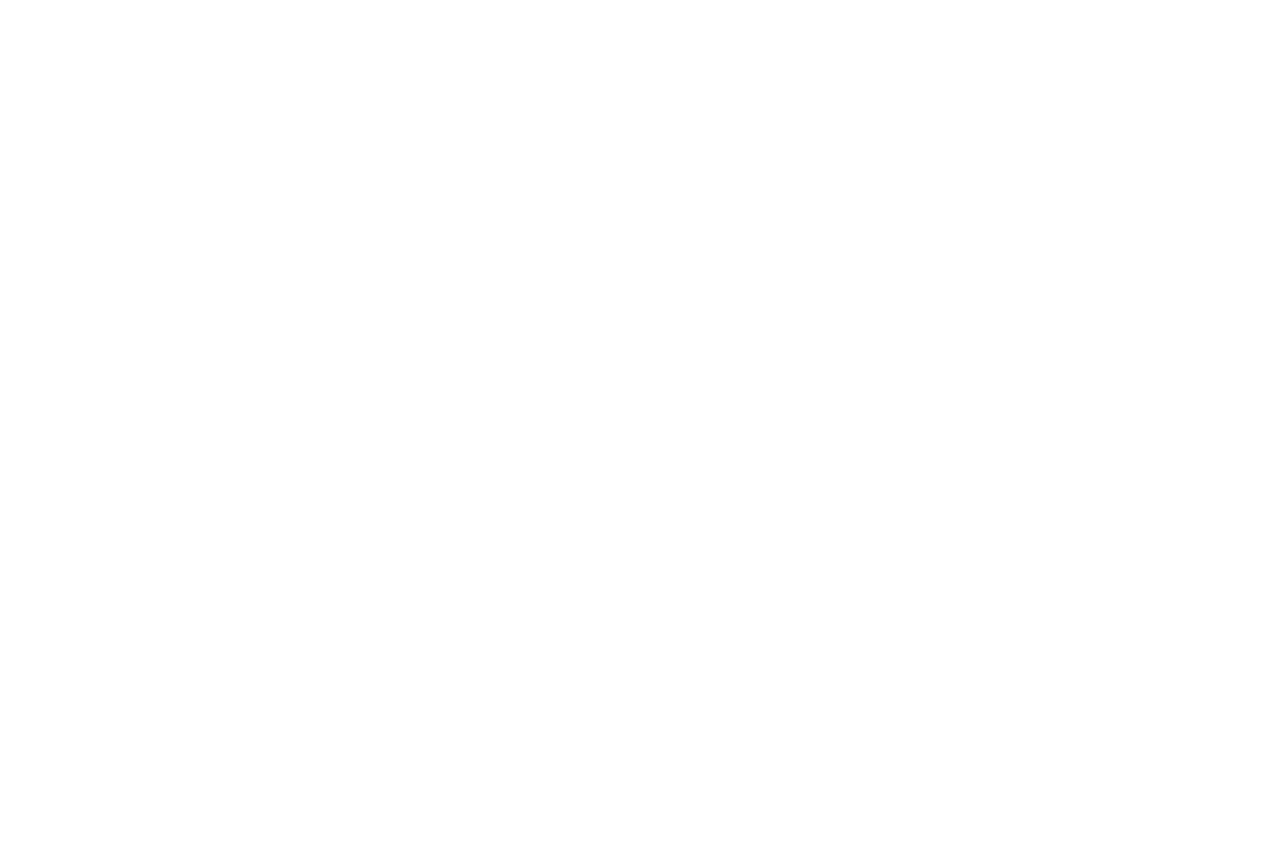
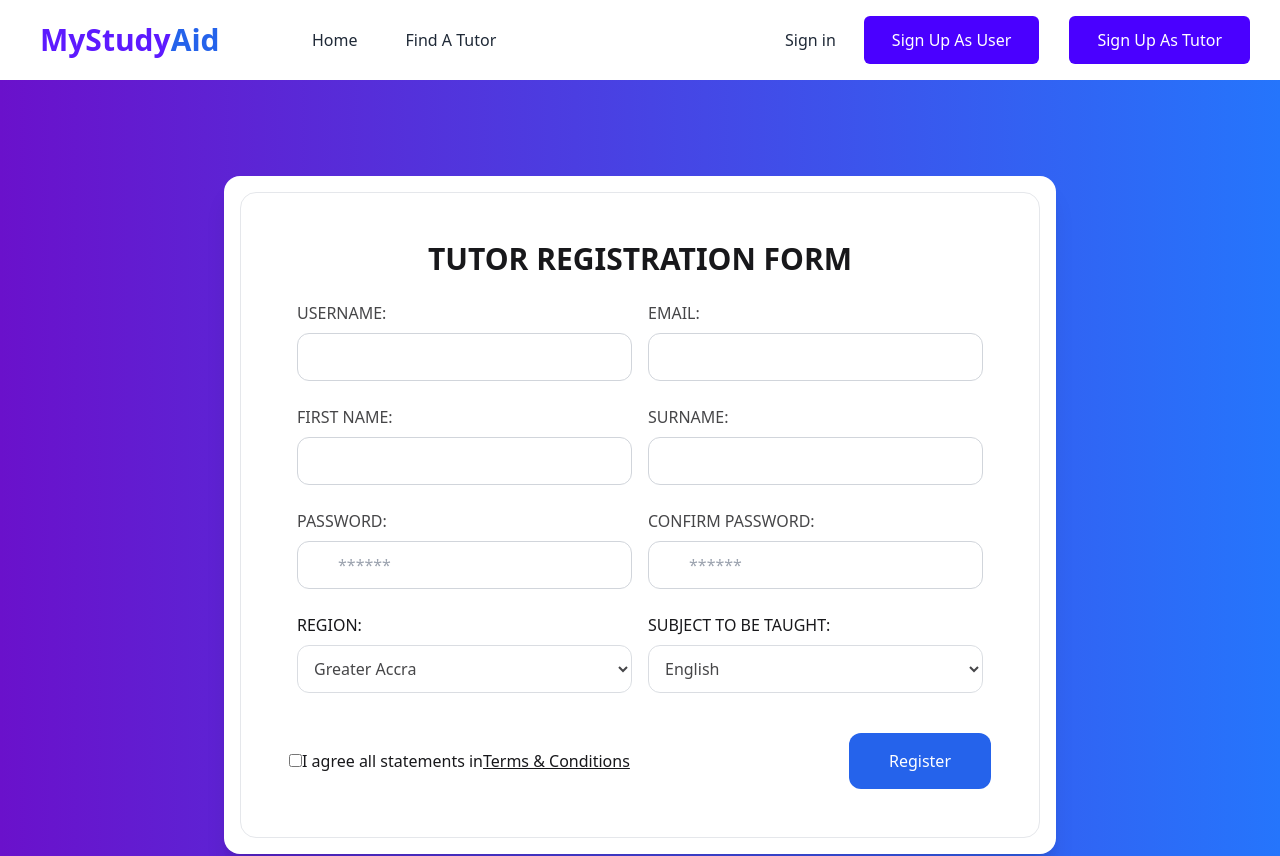
Before and after one commit to Edulink-Ghana/Frontend, a React (Vite) app: page /tutorsignup in a window 1280 px wide. Before the commit this address had no page. Shown: the top 856 px of the page. Before the commit the page ends 800 px from the top, so only its background shows below. Built offline with nearby package versions, Linux system fonts and the light colour scheme.

Commit message:
Created the Tutor Sign Up

```diff
--- a/src/App.jsx
+++ b/src/App.jsx
@@ -5,6 +5,7 @@ import Hero from "./landing page/components/hero";
 import FindTutor from "./landing page/components/findTutor";
 import SignIn11 from "./Pages/login";
 import SignUp16 from "./Pages/userSignUp";
+import SignUp17 from "./Pages/tutorSignUp";
 
 function App() {
   return (
@@ -15,6 +16,7 @@ function App() {
           <Route path="hero" element={<Hero />} />
           <Route path="find-tutor" element={<FindTutor />} />
           <Route path="/signup" element={<SignUp16 />} />
+          <Route path="/tutorsignup" element={<SignUp17 />} />
           <Route path="/login" element={<SignIn11 />} />
         </Route>
       </Routes>
--- a/src/Pages/tutorSignUp.jsx
+++ b/src/Pages/tutorSignUp.jsx
@@ -1,9 +1,213 @@
-import React from 'react'
+import React, { useState } from "react";
 
-const TutorSignUp = () => {
-  return (
-    <div>TutorSignUp</div>
-  )
-}
+const SignUpForm = () => {
+	const [validated, setValidated] = useState(false);
 
-export default TutorSignUp
+	const handleSubmit = (event) => {
+		event.preventDefault();
+
+		const form = event.currentTarget;
+		if (form.checkValidity() === false) {
+			event.preventDefault();
+			event.stopPropagation();
+		}
+
+		setValidated(true);
+	};
+
+	return (
+		<form
+			noValidate
+			validated={validated}
+			onSubmit={handleSubmit}
+			className="mt-6"
+		>
+			<div className="flex flex-wrap">
+				<div className="w-full md:w-1/2 px-2">
+					<div className="w-full flex flex-col relative mb-6">
+						<label className="opacity-80 font-medium mb-2" htmlFor="uname">
+							USERNAME:
+						</label>
+						<input
+							type="text"
+							className="bg-transparent border border-gray-300 dark:border-gray-600 focus:outline-none focus:border-blue-600 dark:focus:border-blue-600 duration-300 min-h-[48px] leading-none px-3 pl-10 rounded-xl"
+							id="uname"
+						/>
+					</div>
+				</div>
+				<div className="w-full md:w-1/2 px-2">
+					<div className="w-full flex flex-col relative mb-6">
+						<label className="opacity-80 font-medium mb-2" htmlFor="email">
+							EMAIL:
+						</label>
+						<input
+							type="email"
+							className="bg-transparent border border-gray-300 dark:border-gray-600 focus:outline-none focus:border-blue-600 dark:focus:border-blue-600 duration-300 min-h-[48px] leading-none px-3 pl-10 rounded-xl"
+							id="email"
+						/>
+					</div>
+				</div>
+        <div className="w-full md:w-1/2 px-2">
+					<div className="w-full flex flex-col relative mb-6">
+						<label className="opacity-80 font-medium mb-2" htmlFor="email">
+							FIRST NAME:
+						</label>
+						<input
+							type="text"
+							className="bg-transparent border border-gray-300 dark:border-gray-600 focus:outline-none focus:border-blue-600 dark:focus:border-blue-600 duration-300 min-h-[48px] leading-none px-3 pl-10 rounded-xl"
+							id="fname"
+						/>
+					</div>
+				</div>
+        <div className="w-full md:w-1/2 px-2">
+					<div className="w-full flex flex-col relative mb-6">
+						<label className="opacity-80 font-medium mb-2" htmlFor="email">
+							 SURNAME:
+						</label>
+						<input
+							type="text"
+							className="bg-transparent border border-gray-300 dark:border-gray-600 focus:outline-none focus:border-blue-600 dark:focus:border-blue-600 duration-300 min-h-[48px] leading-none px-3 pl-10 rounded-xl"
+							id="sname"
+						/>
+					</div>
+				</div>
+				<div className="w-full md:w-1/2 px-2">
+					<div className="w-full flex flex-col relative mb-6">
+						<label className="opacity-80 font-medium mb-2" htmlFor="pass">
+							PASSWORD:
+						</label>
+						<input
+							type="password"
+							className="bg-transparent border border-gray-300 dark:border-gray-600 focus:outline-none focus:border-blue-600 dark:focus:border-blue-600 duration-300 min-h-[48px] leading-none px-3 pl-10 rounded-xl"
+							id="pass"
+							placeholder="******"
+						/>
+					</div>
+				</div>
+				<div className="w-full md:w-1/2 px-2">
+					<div className="w-full flex flex-col relative mb-6">
+						<label className="opacity-80 font-medium mb-2" htmlFor="conPass">
+							CONFIRM PASSWORD:
+						</label>
+						<input
+							type="text"
+							className="bg-transparent border border-gray-300 dark:border-gray-600 focus:outline-none focus:border-blue-600 dark:focus:border-blue-600 duration-300 min-h-[48px] leading-none px-3 pl-10 rounded-xl"
+							id="conPass"
+							placeholder="******"
+						/>
+					</div>
+				</div>
+				<div className="w-full md:w-1/2 px-2">
+					<div className="w-full flex flex-col mb-6">
+						<label htmlFor="email" className="font-medium mb-2">
+							REGION:
+						</label>
+						<div className="w-full">
+							<select
+								type="text"
+								className="w-full bg-transparent border border-gray-300 dark:border-gray-600 focus:outline-none focus:border-blue-600 dark:focus:border-blue-600 duration-300 min-h-[48px] leading-none px-3 opacity-80 rounded-xl"
+							>
+								<option
+									value=""
+									selected
+									className="bg-white dark:bg-slate-800"
+								>
+									Greater Accra
+								</option>
+								<option value="" className="bg-white dark:bg-slate-800">
+									Eastern
+								</option>
+								<option value="" className="bg-white dark:bg-slate-800">
+									Central
+								</option>
+								<option value="" className="bg-white dark:bg-slate-800">
+									Ashanti
+								</option>
+								<option value="" className="bg-white dark:bg-slate-800">
+									Volta
+								</option>
+							</select>
+						</div>
+					</div>
+				</div>
+				<div className="w-full md:w-1/2 px-2">
+					<div className="w-full flex flex-col mb-6">
+						<label htmlFor="email" className="font-medium mb-2">
+							SUBJECT TO BE TAUGHT:
+						</label>
+						<div className="w-full">
+							<select
+								type="text"
+								className="w-full bg-transparent border border-gray-300 dark:border-gray-600 focus:outline-none focus:border-blue-600 dark:focus:border-blue-600 duration-300 min-h-[48px] leading-none px-3 opacity-80 rounded-xl"
+							>
+								<option
+									value=""
+									selected
+									className="bg-white dark:bg-slate-800"
+								>
+									English
+								</option>
+								<option value="" className="bg-white dark:bg-slate-800">
+									Maths
+								</option>
+                <option value="" className="bg-white dark:bg-slate-800">
+									Science
+								</option>
+                <option value="" className="bg-white dark:bg-slate-800">
+									Social Studies
+								</option>
+							</select>
+						</div>
+					</div>
+				</div>
+				<div className="w-full md:w-1/2">
+					<div className="form-group flex items-center h-full mb-3 mt-2">
+						<div>
+							<input className="" type="checkbox" value="" id="remember-me" />
+							<label className="font-medium" htmlFor="remember-me">
+								I agree all statements in
+								<a href="#!" className="underline hover:text-blue-600">
+									Terms & Conditions
+								</a>
+							</label>
+						</div>
+					</div>
+				</div>
+				<div className="w-full md:w-1/2">
+					<div className="flex md:justify-end mt-4">
+						<button
+							type="submit"
+							className="bg-blue-600 py-4 px-10 text-white hover:bg-opacity-95 duration-300 rounded-xl"
+						>
+							Register
+						</button>
+					</div>
+				</div>
+			</div>
+		</form>
+	);
+};
+
+const SignUp17 = () => {
+	return (
+		<section className="ezy__signup16 light flex items-center justify-center py-14 md:py-24 bg-white dark:bg-[#0b1727] text-zinc-900 dark:text-white overflow-hidden bg-gradient-to-r from-[#6a11cb] to-[#2575fc]">
+			<div className="container px-4 mx-auto">
+				<div className="flex justify-center">
+					<div className="w-full md:w-2/3">
+						<div className="bg-white dark:bg-slate-800 shadow-xl p-4 rounded-2xl">
+							<div className="border dark:border-gray-600 p-6 lg:p-12 rounded-2xl">
+								<h2 className="text-3xl font-bold mb-2 text-center">
+									TUTOR REGISTRATION FORM
+								</h2>
+
+								<SignUpForm />
+							</div>
+						</div>
+					</div>
+				</div>
+			</div>
+		</section>
+	);
+};
+
+export default SignUp17;
--- a/src/components/Navbar.jsx
+++ b/src/components/Navbar.jsx
@@ -66,7 +66,7 @@ const Navbar = () => {
                 Sign Up As User
               </a>
               <a
-                href="/#"
+                href="/tutorsignup"
                 className="rounded-md bg-primary px-7 mr-[30px] py-3 text-base font-medium text-white hover:bg-primary/90"
               >
                 Sign Up As Tutor
```
